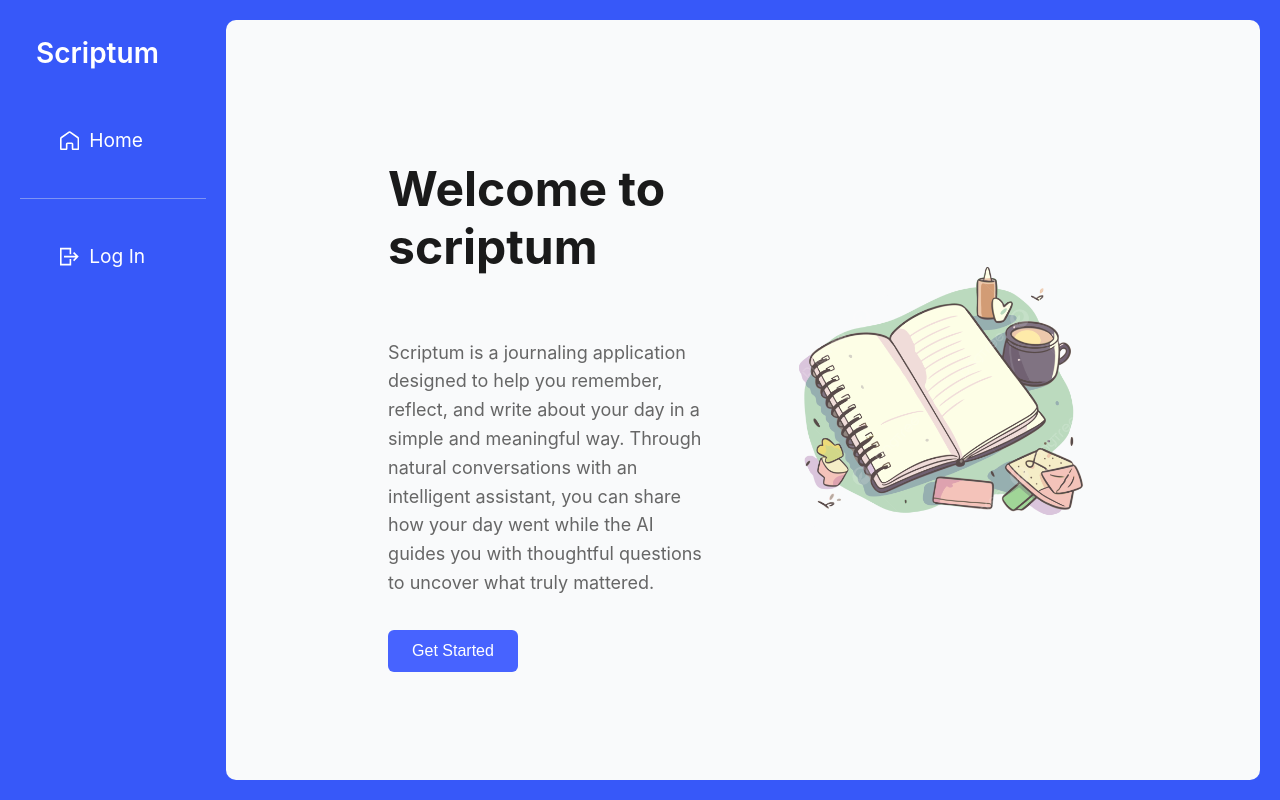
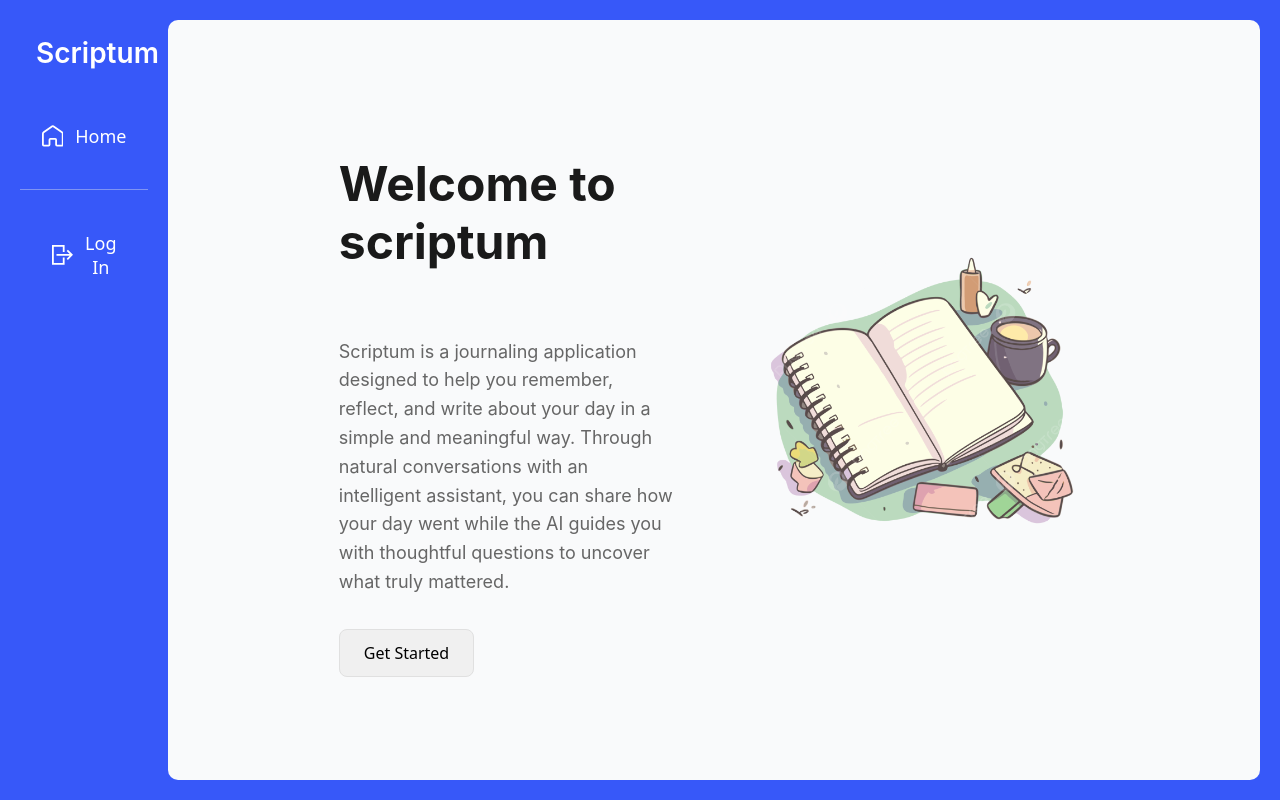
Before and after one commit to yanakolajara/Scriptum, a React (Vite) app in the folder client/: page / in a window 1280 px wide. Built offline with nearby package versions, Linux system fonts and the light colour scheme; no server answers.

Commit message:
style(CTA): improved CTA global style

```diff
--- a/client/src/components/Button/Button.css
+++ /dev/null
@@ -1,30 +0,0 @@
-.button {
-  padding: 12px 24px;
-  border-radius: 6px;
-  font-size: 16px;
-  font-weight: 500;
-  cursor: pointer;
-  border: none;
-  transition: background-color 0.3s ease;
-}
-
-.primary {
-  background-color: #4763FF;
-  color: white;
-}
-
-.primary:hover {
-  background-color: #3651ff;
-}
-
-.secondary {
-  background-color: transparent;
-  color: #4763FF;
-  display: flex;
-  align-items: center;
-  gap: 8px;
-}
-
-.secondary:hover {
-  background-color: rgba(71, 99, 255, 0.1);
-}
--- a/client/src/components/Button/Button.jsx
+++ /dev/null
@@ -1,14 +0,0 @@
-import './Button.css';
-
-function Button({ children, variant = 'primary', onClick, className = '' }) {
-  return (
-    <button
-      className={`button ${variant} ${className}`}
-      onClick={onClick}
-    >
-      {children}
-    </button>
-  );
-}
-
-export default Button;
--- a/client/src/components/Card/Card.jsx
+++ b/client/src/components/Card/Card.jsx
@@ -1,6 +1,6 @@
 import Container from 'components/Container/Container';
 import React from 'react';
-import { Cta } from '@/components/Cta/Cta';
+// import { Cta } from '@/components/CTA/CTA';
 import { format, formatRelative, subDays } from 'date-fns';
 import './Card.scss';
 
--- a/client/src/components/Cta/Cta.jsx
+++ b/client/src/components/Cta/Cta.jsx
@@ -1,10 +1,51 @@
-import React from 'react';
-import './Cta.scss';
+import './CTA.scss';
 
-export const Cta = ({ text, children, onClick, className, ...props }) => {
+export const CTA = ({
+  children,
+  variant = 'base',
+  size = 'medium',
+  disabled = false,
+  href,
+  onClick,
+  className = '',
+  icon,
+  iconPosition = 'left',
+  radius = 'default',
+  borderStyle = 'solid',
+}) => {
+  const baseClass = 'cta';
+  const classes = `
+    ${baseClass}
+    ${baseClass}--${variant}
+    ${baseClass}--${size}
+    ${baseClass}--radius-${radius}
+    ${baseClass}--border-${borderStyle}
+    ${className}
+  `.trim();
+
+  const content = (
+    <>
+      {icon && iconPosition === 'left' && (
+        <span className='cta__icon'>{icon}</span>
+      )}
+      {children}
+      {icon && iconPosition === 'right' && (
+        <span className='cta__icon'>{icon}</span>
+      )}
+    </>
+  );
+
+  if (href && !disabled) {
+    return (
+      <a href={href} className={classes}>
+        {content}
+      </a>
+    );
+  }
+
   return (
-    <button className={`cta ${className}`} onClick={onClick} {...props}>
-      {children || text || 'CTA'}
+    <button className={classes} onClick={onClick} disabled={disabled}>
+      {content}
     </button>
   );
 };
--- a/client/src/components/Cta/Cta.scss
+++ b/client/src/components/Cta/Cta.scss
@@ -1,9 +1,200 @@
 .cta {
-  border: 1px solid gray;
-  border-radius: 5px;
-  padding: 12px;
+  font-family: system-ui, -apple-system, sans-serif;
+  font-weight: 500;
   cursor: pointer;
-  &:hover {
-    background-color: #dfe4ea;
+  transition: all 0.2s ease;
+  text-decoration: none;
+  display: inline-flex;
+  align-items: center;
+  justify-content: center;
+  gap: 12px;
+
+  // Border radius variants
+  &--radius-none {
+    border-radius: 0;
+  }
+
+  &--radius-small {
+    border-radius: 4px;
+  }
+
+  &--radius-default {
+    border-radius: 8px;
+  }
+
+  &--radius-large {
+    border-radius: 12px;
+  }
+
+  &--radius-full {
+    border-radius: 9999px;
+  }
+
+  // Border style variants
+  &--border-none {
+    border: none !important;
+  }
+
+  &--border-solid {
+    border-style: solid;
+  }
+
+  &--border-dashed {
+    border-style: dashed;
+  }
+
+  // Icon styles
+  .cta__icon {
+    display: inline-flex;
+    align-items: center;
+    font-size: 1.2em;
+  }
+
+  // Size variants
+  &--small {
+    padding: 8px 16px;
+    font-size: 14px;
+  }
+
+  &--medium {
+    padding: 12px 24px;
+    font-size: 16px;
+  }
+
+  &--large {
+    padding: 16px 32px;
+    font-size: 18px;
+  }
+
+  // Base style
+  &--base {
+    background-color: #f0f0f0;
+    color: #000;
+    border: 1px solid #e0e0e0;
+
+    &:hover:not(:disabled) {
+      background-color: #e0e0e0;
+    }
+  }
+
+  // Base ghost style
+  &--base-ghost {
+    background-color: transparent;
+    color: white;
+    border: none;
+
+    &:hover:not(:disabled) {
+      background-color: rgba(255, 255, 255, 0.1);
+    }
+  }
+
+  // Primary style
+  &--primary {
+    background-color: #00a884;
+    color: white;
+    border: none;
+
+    &:hover:not(:disabled) {
+      background-color: #009776;
+    }
+  }
+
+  // Danger style
+  &--danger {
+    background-color: #e53935;
+    color: white;
+    border: none;
+
+    &:hover:not(:disabled) {
+      background-color: #d32f2f;
+    }
+  }
+
+  // Plain style
+  &--plain {
+    background-color: white;
+    color: #000;
+    border: 1px solid #e0e0e0;
+    box-shadow: 0 2px 4px rgba(0, 0, 0, 0.1);
+
+    &:hover:not(:disabled) {
+      box-shadow: 0 4px 8px rgba(0, 0, 0, 0.1);
+    }
+  }
+
+  // Ghost variants
+  &--primary-ghost {
+    background-color: transparent;
+    color: #00a884;
+    border: 2px solid #00a884;
+
+    &:hover:not(:disabled) {
+      background-color: rgba(0, 168, 132, 0.1);
+    }
+  }
+
+  &--danger-ghost {
+    background-color: transparent;
+    color: #e53935;
+    border: 2px solid #e53935;
+
+    &:hover:not(:disabled) {
+      background-color: rgba(229, 57, 53, 0.1);
+    }
+  }
+
+  // Link variants
+  &--link {
+    background: none;
+    border: none;
+    padding: 0;
+    color: #000;
+    text-decoration: underline;
+
+    &:hover:not(:disabled) {
+      color: #666;
+    }
+  }
+
+  &--primary-link {
+    background: none;
+    border: none;
+    padding: 0;
+    color: #00a884;
+    text-decoration: underline;
+
+    &:hover:not(:disabled) {
+      color: #008f6b;
+    }
+  }
+
+  &--danger-link {
+    background: none;
+    border: none;
+    padding: 0;
+    color: #e53935;
+    text-decoration: underline;
+
+    &:hover:not(:disabled) {
+      color: #c62828;
+    }
+  }
+
+  &--ghost-link {
+    background: none;
+    border: none;
+    padding: 0;
+    color: #00a884;
+    text-decoration: none;
+
+    &:hover:not(:disabled) {
+      text-decoration: underline;
+    }
+  }
+
+  // Disabled state
+  &:disabled {
+    opacity: 0.5;
+    cursor: not-allowed;
   }
 }
--- a/client/src/components/Form/Form.jsx
+++ b/client/src/components/Form/Form.jsx
@@ -1,4 +1,4 @@
-import { Cta } from '@/components/Cta/Cta';
+import { CTA } from '@/components/CTA/CTA';
 import './Form.scss';
 
 export const Form = ({ children, onSubmit, ...rest }) => {
@@ -57,8 +57,8 @@ Form.InputCheckbox = ({ value, onChange, label, name, ...props }) => {
 
 Form.Submit = ({ text, ...props }) => {
   return (
-    <Cta id='submit' type='submit' text={text} {...props}>
+    <CTA id='submit' type='submit' text={text} {...props}>
       {text}
-    </Cta>
+    </CTA>
   );
 };
--- a/client/src/components/Navbar/Navbar.jsx
+++ b/client/src/components/Navbar/Navbar.jsx
@@ -2,10 +2,9 @@ import React, { useEffect } from 'react';
 import { useNavigate } from 'react-router-dom';
 import { useAuthContext } from 'providers/auth.provider.js';
 import NavAccount from './NavAccount.jsx';
-import { Cta } from '@/components/Cta/Cta.jsx';
+import { CTA } from '@/components/CTA/CTA.jsx';
 import { GrChat, GrHomeRounded, GrLogout } from 'react-icons/gr';
 import { HiUser } from 'react-icons/hi2';
-
 import './Navbar.scss';
 
 export default function Navbar() {
@@ -32,16 +31,24 @@ export default function Navbar() {
         <div className='navbar__logo-text'>Scriptum</div>
       </div>
       <div className='navbar__menu'>
-        <div onClick={() => navigate('/')} className='navbar__menu-item'>
-          <GrHomeRounded />
-          <div>Home</div>
-        </div>
+        <CTA
+          variant='base-ghost'
+          size='large'
+          onClick={() => navigate('/')}
+          icon={<GrHomeRounded />}
+        >
+          Home
+        </CTA>
+
         {user && (
-          <div onClick={() => navigate('/chat')} className='navbar__menu-item'>
-            <GrChat />
-
-            <div>Chat</div>
-          </div>
+          <CTA
+            variant='base-ghost'
+            size='large'
+            onClick={() => navigate('/chat')}
+            icon={<GrChat />}
+          >
+            Chat
+          </CTA>
         )}
         <div className='navbar__divider' />
         {/* <button
@@ -52,16 +59,24 @@ export default function Navbar() {
           <div>Settings</div>
         </button> */}
         {user && (
-          <div onClick={handleLogout} className='navbar__menu-item'>
-            <GrLogout />
-            <div>Log out</div>
-          </div>
+          <CTA
+            variant='base-ghost'
+            size='large'
+            icon={<GrLogout />}
+            onClick={handleLogout}
+          >
+            Log out
+          </CTA>
         )}
         {!user && (
-          <div onClick={() => navigate('/login')} className='navbar__menu-item'>
-            <GrLogout />
-            <div>Log In</div>
-          </div>
+          <CTA
+            variant='base-ghost'
+            size='large'
+            icon={<GrLogout />}
+            onClick={() => navigate('/login')}
+          >
+            Log In
+          </CTA>
         )}
       </div>
 
--- a/client/src/components/Navbar/Navbar.scss
+++ b/client/src/components/Navbar/Navbar.scss
@@ -3,7 +3,7 @@
   flex-direction: column;
   justify-content: space-between;
   background-color: transparent;
-  width: 15%;
+  width: 10vw;
   padding-block: 12px;
 
   &__logo-container {
--- a/client/src/features/Dashboard/Dashboard.jsx
+++ b/client/src/features/Dashboard/Dashboard.jsx
@@ -1,6 +1,6 @@
 import React, { useEffect, useState } from 'react';
 import { getEntries, deleteEntry, editEntry } from 'api/entries';
-import { Cta } from '@/components/Cta/Cta';
+import { CTA } from '@/components/CTA/CTA';
 import { useNavigate, useSearchParams } from 'react-router-dom';
 import { useAuthContext } from 'providers/auth.provider';
 import Card from 'components/Card/Card';
@@ -80,7 +80,7 @@ export default function Dashboard() {
               come to life. Just start a chat and we'll turn your words into
               something meaningful.
             </p>
-            <Cta
+            <CTA
               className='dashboard__empty-cta'
               text='Start chat'
               onClick={() => navigate('/chat')}
--- a/client/src/features/Home/Home.jsx
+++ b/client/src/features/Home/Home.jsx
@@ -1,8 +1,7 @@
 import React from 'react';
 import { useNavigate } from 'react-router-dom';
 import { useAuthContext } from '../../providers/auth.provider';
-import { Cta } from '@/components/Cta/Cta';
-import Button from 'components/Button/Button';
+import { CTA } from '@/components/CTA/CTA';
 import heroImage from './assets/images/hero-image.png';
 import './Home.scss';
 
@@ -29,7 +28,7 @@ export default function Home() {
             questions to uncover what truly mattered.
           </p>
           <div className='hero-buttons'>
-            <Button onClick={() => navigate('/login')}>Get Started</Button>
+            <CTA onClick={() => navigate('/login')}>Get Started</CTA>
             {/* <Button variant='secondary'>
               <svg
                 className='download-icon'
```
